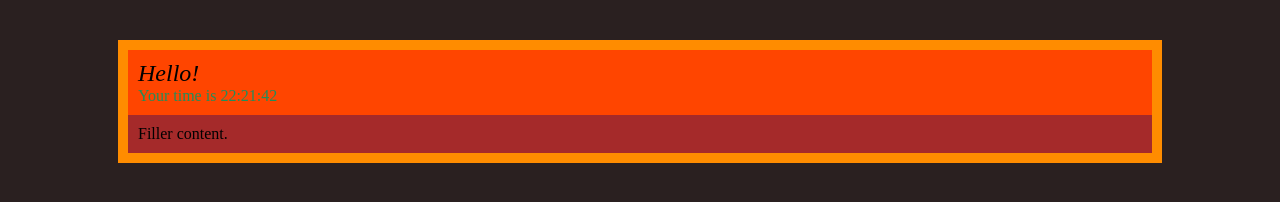
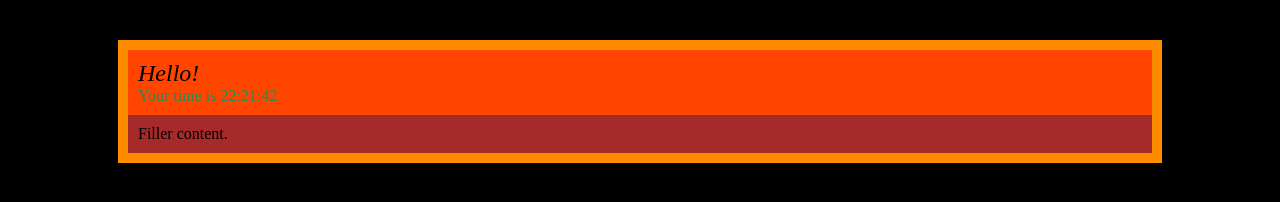
Before and after one commit to Ben-Arthur/Ben-Arthur.github.io, a plain HTML site: page index.html in a window 1280 px wide. Drawn offline with Linux system fonts and the light colour scheme.

Commit message:
another background color update

```diff
--- a/css/main.css
+++ b/css/main.css
@@ -5,7 +5,7 @@ html, body, div, p {
 	font-family: 'Times New Roman', Times, serif;
 }
 body {
-	background-color: #2A2020;
+	background-color: black;
 }
 #wrapper {
 	background-color: darkorange;
```
